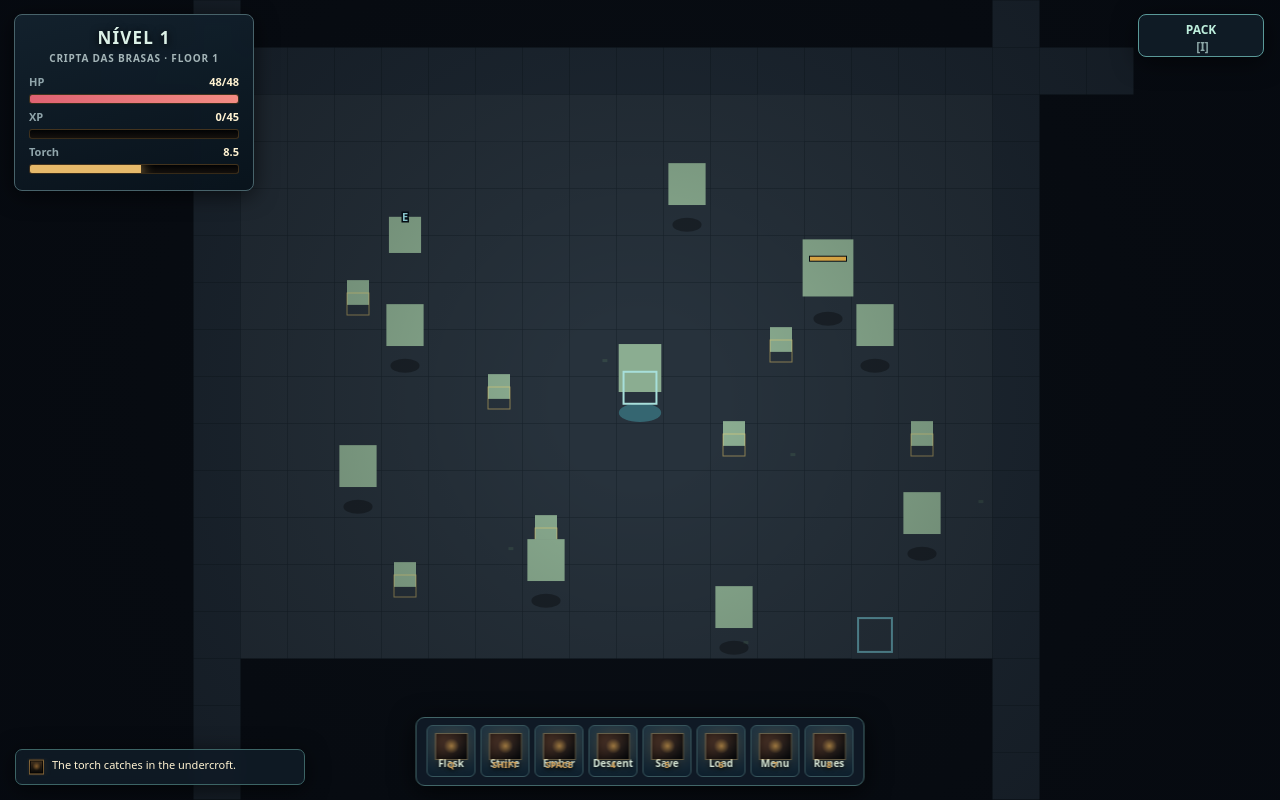
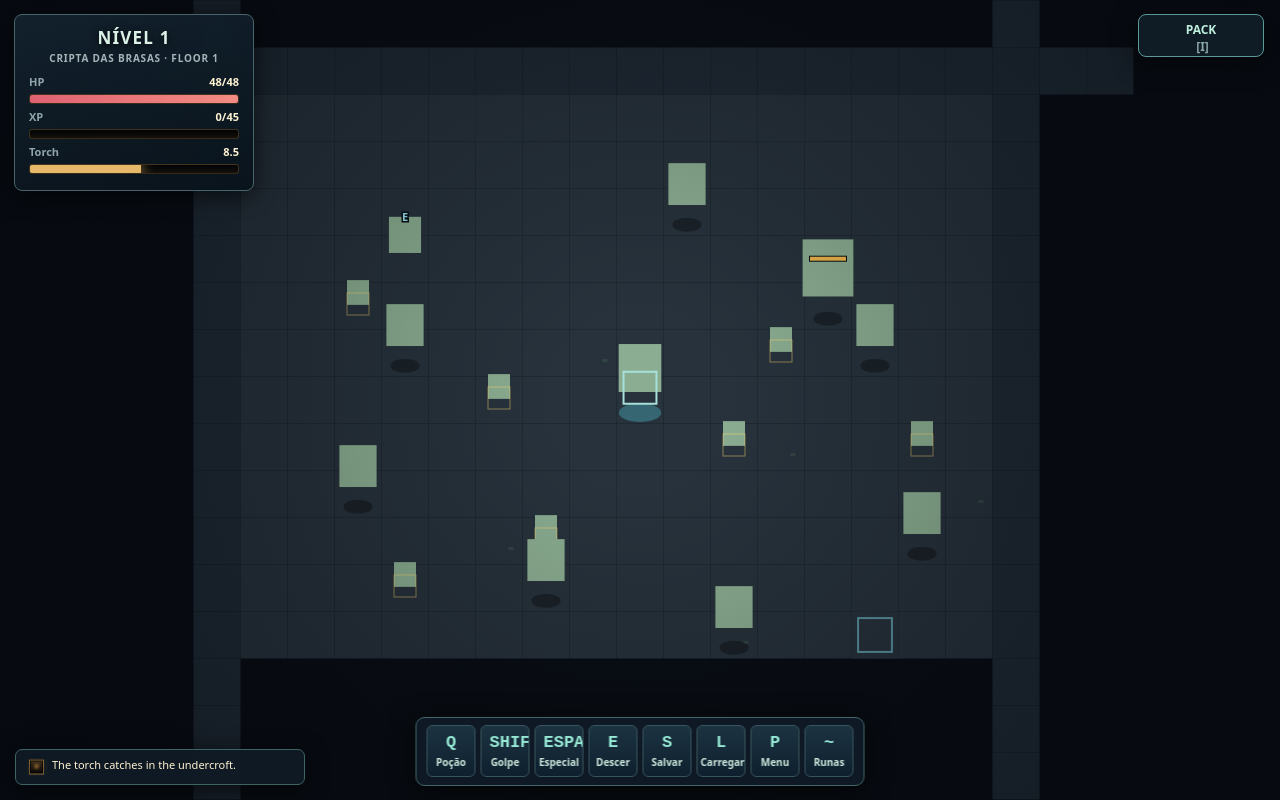
Before and after one commit to Miguelito001/fracture-bulletheart, a website built with Vite: page index.html in a window 1280 px wide. Built offline with nearby package versions, Linux system fonts and the light colour scheme; files whose address does not match are found by name.

Commit message:
feat(pixel): replace all painted UI icons, add verified CC0 sprite checks and art provenance

```diff
--- a/index.html
+++ b/index.html
@@ -71,14 +71,14 @@
       <section id="messages" class="panel message-log"></section>
 
       <nav class="panel hotbar" aria-label="Actions">
-        <button id="btn-potion" type="button" title="Drink potion" data-key="Q">Flask</button>
-        <button id="btn-wait" type="button" title="Basic attack" data-key="Shift">Strike</button>
-        <button id="btn-shrine" type="button" title="Ember burst" data-key="Space">Ember</button>
-        <button id="btn-stairs" type="button" title="Use stairs" data-key="4">Descent</button>
-        <button id="btn-save" type="button" title="Save run" data-key="5">Save</button>
-        <button id="btn-load" type="button" title="Load run" data-key="6">Load</button>
-        <button id="btn-pause" type="button" title="Pause" data-key="7">Menu</button>
-        <button id="btn-debug" type="button" title="Runic overlay" data-key="8">Runes</button>
+        <button id="btn-potion" type="button" title="Drink potion" data-key="Q">Poção</button>
+        <button id="btn-wait" type="button" title="Basic attack" data-key="SHIFT">Golpe</button>
+        <button id="btn-shrine" type="button" title="Ember burst" data-key="ESPAÇO">Especial</button>
+        <button id="btn-stairs" type="button" title="Use stairs" data-key="E">Descer</button>
+        <button id="btn-save" type="button" title="Save run" data-key="S">Salvar</button>
+        <button id="btn-load" type="button" title="Load run" data-key="L">Carregar</button>
+        <button id="btn-pause" type="button" title="Pause" data-key="P">Menu</button>
+        <button id="btn-debug" type="button" title="Runic overlay" data-key="~">Runas</button>
       </nav>
 
       <button
--- a/src/pixel.css
+++ b/src/pixel.css
@@ -74,3 +74,21 @@ button{font-family:system-ui!important;letter-spacing:0!important}
  .hotbar button::before{width:23px!important;height:20px!important}
  .message-log{bottom:72px!important;max-width:85vw!important;width:max-content!important}
 }
+
+/* Purge every painted raster icon from the old UI; only pixel pack sprites remain. */
+.hotbar button{font:800 10px/1.15 system-ui!important;color:#cce8dd!important;padding-top:27px!important;
+ text-shadow:none!important}
+.hotbar button::before{content:attr(data-key)!important;top:4px!important;
+ color:#96e9d4!important;background:none!important;border:0!important;
+ box-shadow:none!important;display:grid!important;place-items:center!important;
+ font:900 17px/1 monospace!important}
+.hotbar button::after{display:none!important}
+.equipment-slot::before,.inventory-item::before{background:#102330!important;
+ border:1px solid #436069!important;box-shadow:none!important}
+[data-frame="loot-weapon"]::before{background:url("/pixel/weapon_regular_sword.png") center/contain no-repeat!important}
+[data-frame="loot-potion"]::before{background:url("/pixel/flask_red.png") center/contain no-repeat!important}
+[data-frame="loot-gold"]::before{background:url("/pixel/coin_anim_f0.png") center/contain no-repeat!important}
+[data-frame="loot-armor"]::before{background:url("/pixel/knight_m_idle_anim_f0.png") center/contain no-repeat!important}
+[data-frame="loot-charm"]::before{background:url("/pixel/flask_blue.png") center/contain no-repeat!important}
+.modal-card,.pause-card,.death-card,.choice{background:linear-gradient(135deg,#152636,#0a1824)!important;
+ border:1px solid #52757a!important;color:#d9e8df!important;border-radius:8px!important}
```
Also changed, not shown: PIXEL_ART_PROVENANCE.md (added, +5 -0 lines), tests-browser/cryptfire.spec.ts (+14 -0 lines).
